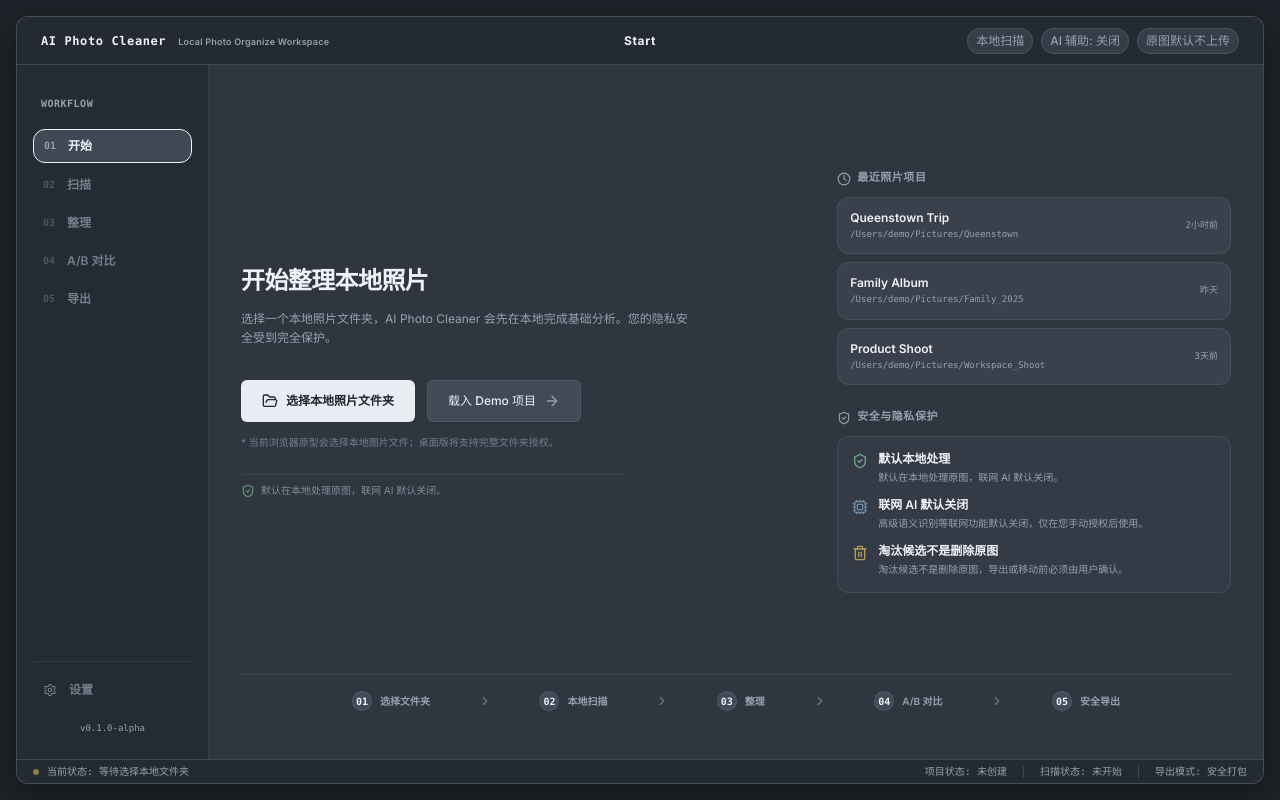
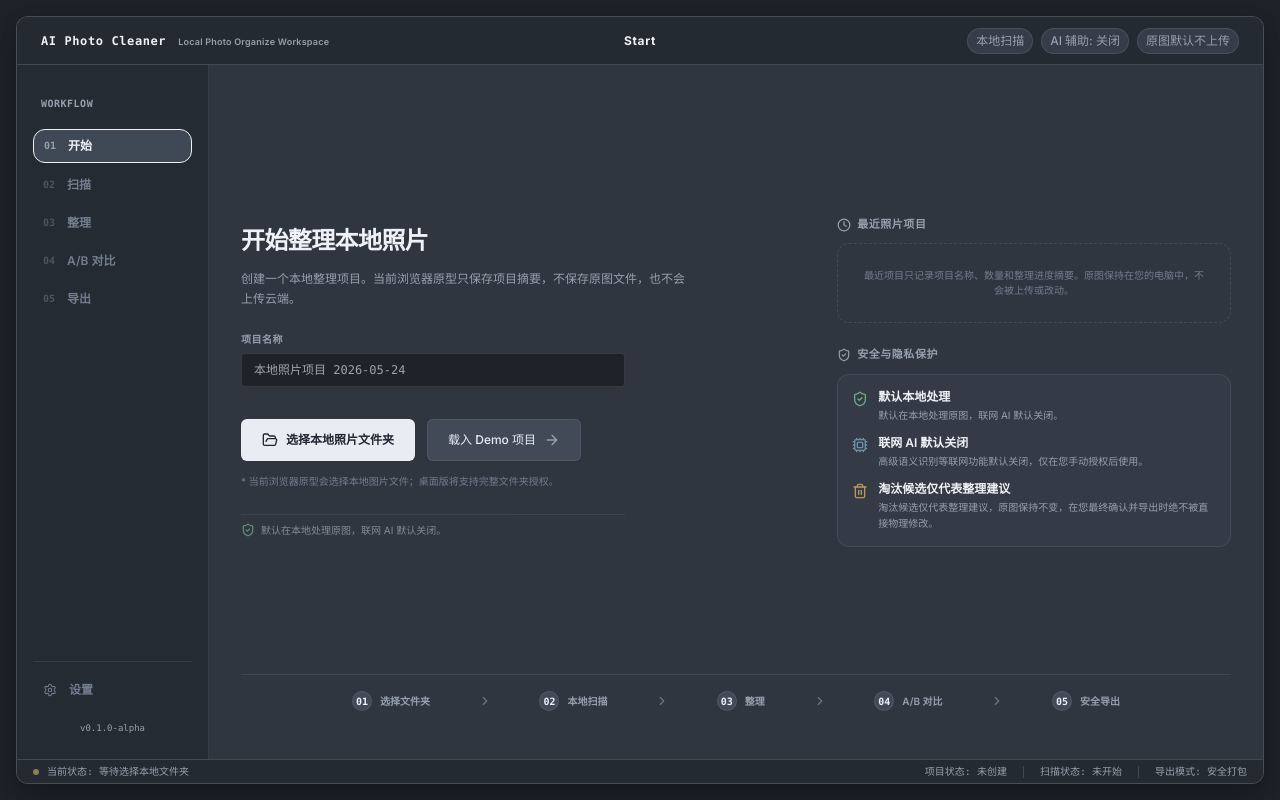
Before and after one commit to khinlinwong/ai-photo-cleaner, a Next.js app: page /desktop in a window 1280 px wide. Built offline with nearby package versions, Linux system fonts and the light colour scheme.

Commit message:
add local project flow mvp

```diff
--- a/src/components/desktop/LocalProjectStart.tsx
+++ b/src/components/desktop/LocalProjectStart.tsx
@@ -1,7 +1,14 @@
-import React, { useState, useRef } from 'react';
+import React, { useState, useRef, useEffect } from 'react';
 import { useRouter } from 'next/navigation';
 import { usePhotoWorkspace } from '@/context/PhotoWorkspaceContext';
 import { FolderOpen, ArrowRight, ShieldCheck, Cpu, Trash2, Clock, ChevronRight } from 'lucide-react';
+import {
+  getRecentLocalProjects,
+  saveRecentLocalProject,
+  createProjectId,
+  createFileFingerprints
+} from '@/lib/projects/localProjectStorage';
+import { LocalProjectSummary } from '@/lib/projects/types';
 
 interface LocalProjectStartProps {
   onStatusChange?: (status: string) => void;
@@ -15,6 +22,28 @@ export const LocalProjectStart: React.FC<LocalProjectStartProps> = ({ onStatusCh
   const [isStarting, setIsStarting] = useState<'none' | 'upload' | 'demo'>('none');
   const [errorMessage, setErrorMessage] = useState<string | null>(null);
 
+  // 项目名称状态管理
+  const [projectName, setProjectName] = useState('');
+  const [defaultNamePlaceholder, setDefaultNamePlaceholder] = useState('');
+
+  // 最近项目状态管理
+  const [recentProjects, setRecentProjects] = useState<LocalProjectSummary[]>([]);
+  const [selectedProjectForReassociate, setSelectedProjectForReassociate] = useState<LocalProjectSummary | null>(null);
+
+  // 默认项目名称生成器
+  const getDefaultProjectName = () => {
+    const today = new Date();
+    const yyyy = today.getFullYear();
+    const mm = String(today.getMonth() + 1).padStart(2, '0');
+    const dd = String(today.getDate()).padStart(2, '0');
+    return `本地照片项目 ${yyyy}-${mm}-${dd}`;
+  };
+
+  useEffect(() => {
+    setDefaultNamePlaceholder(getDefaultProjectName());
+    setRecentProjects(getRecentLocalProjects());
+  }, []);
+
   const handleSelectFolderClick = () => {
     fileInputRef.current?.click();
   };
@@ -23,7 +52,7 @@ export const LocalProjectStart: React.FC<LocalProjectStartProps> = ({ onStatusCh
     const files = Array.from(e.target.files || []);
     if (files.length === 0) return;
 
-    // 过滤出图片
+    // 过滤图片文件
     const imgFiles = files.filter(file => file.type.startsWith('image/'));
     if (imgFiles.length === 0) {
       setErrorMessage('请选择至少一张图片。');
@@ -37,6 +66,23 @@ export const LocalProjectStart: React.FC<LocalProjectStartProps> = ({ onStatusCh
     }
 
     try {
+      // 创建新本地项目摘要并保存至 localStorage
+      const projName = projectName.trim() || defaultNamePlaceholder || getDefaultProjectName();
+      const summary: LocalProjectSummary = {
+        projectId: createProjectId(),
+        projectName: projName,
+        createdAt: new Date().toLocaleString('zh-CN'),
+        updatedAt: new Date().toLocaleString('zh-CN'),
+        photoCount: imgFiles.length,
+        keepCount: 0,
+        cullCount: 0,
+        similarGroupCount: 0,
+        battleCompleted: 0,
+        battleTotal: 0,
+        fileFingerprints: createFileFingerprints(imgFiles)
+      };
+      saveRecentLocalProject(summary);
+
       uploadFiles(imgFiles);
     } catch (err) {
       console.error('File import error:', err);
@@ -56,6 +102,23 @@ export const LocalProjectStart: React.FC<LocalProjectStartProps> = ({ onStatusCh
     }
 
     try {
+      // 创建 Demo 演示项目摘要并保存至 localStorage
+      const projName = projectName.trim() || '演示旅行照片项目';
+      const summary: LocalProjectSummary = {
+        projectId: createProjectId(),
+        projectName: projName,
+        createdAt: new Date().toLocaleString('zh-CN'),
+        updatedAt: new Date().toLocaleString('zh-CN'),
+        photoCount: 8,
+        keepCount: 5,
+        cullCount: 1,
+        similarGroupCount: 1,
+        battleCompleted: 0,
+        battleTotal: 1,
+        fileFingerprints: []
+      };
+      saveRecentLocalProject(summary);
+
       loadDemoPhotos();
       router.push('/processing');
     } catch (err) {
@@ -67,12 +130,6 @@ export const LocalProjectStart: React.FC<LocalProjectStartProps> = ({ onStatusCh
       }
     }
   };
-
-  const recentProjects = [
-    { name: 'Queenstown Trip', path: '/Users/demo/Pictures/Queenstown', time: '2小时前' },
-    { name: 'Family Album', path: '/Users/demo/Pictures/Family_2025', time: '昨天' },
-    { name: 'Product Shoot', path: '/Users/demo/Pictures/Workspace_Shoot', time: '3天前' },
-  ];
 
   const steps = [
     { num: '01', label: '选择文件夹' },
@@ -103,8 +160,22 @@ export const LocalProjectStart: React.FC<LocalProjectStartProps> = ({ onStatusCh
               开始整理本地照片
             </h1>
             <p className="text-xs text-[var(--dt-text-secondary)] leading-relaxed max-w-md">
-              选择一个本地照片文件夹，AI Photo Cleaner 会先在本地完成基础分析。您的隐私安全受到完全保护。
+              创建一个本地整理项目。当前浏览器原型只保存项目摘要，不保存原图文件，也不会上传云端。
             </p>
+          </div>
+
+          {/* Project Name Input */}
+          <div className="space-y-1.5 max-w-sm">
+            <label className="text-[10px] font-bold text-[var(--dt-text-secondary)] uppercase tracking-wider font-mono block">
+              项目名称
+            </label>
+            <input
+              type="text"
+              value={projectName}
+              onChange={(e) => setProjectName(e.target.value)}
+              placeholder={defaultNamePlaceholder}
+              className="w-full bg-black/35 border border-white/10 rounded px-3 py-2 text-xs text-[var(--dt-text-primary)] focus:outline-none focus:border-emerald-500/50 transition-all font-mono"
+            />
           </div>
 
           {/* Action Buttons */}
@@ -157,25 +228,38 @@ export const LocalProjectStart: React.FC<LocalProjectStartProps> = ({ onStatusCh
               <Clock className="w-3.5 h-3.5" />
               <span>最近照片项目</span>
             </h3>
-            <div className="space-y-2">
-              {recentProjects.map((project, idx) => (
+
+            {recentProjects.length === 0 ? (
+              <div className="border border-dashed border-white/10 rounded-lg p-6 text-center text-[10px] text-[var(--dt-text-faint)]">
+                最近项目只记录项目名称、数量和整理进度摘要。原图保持在您的电脑中，不会被上传或改动。
+              </div>
+            ) : (
+              <div className="space-y-2 max-h-[220px] overflow-y-auto scrollbar-thin pr-1">
+                {recentProjects.map((project) => (
                   <div
-                  key={idx}
+                    key={project.projectId}
                     className="bg-[var(--dt-card-bg)] hover:bg-[var(--dt-card-hover-bg)] transition-colors p-3 rounded-lg flex items-center justify-between cursor-pointer border border-[var(--dt-border)]"
-                  onClick={() => alert(`模拟载入项目: ${project.name}`)}
+                    onClick={() => setSelectedProjectForReassociate(project)}
                   >
-                  <div className="truncate pr-2">
-                    <div className="text-xs font-semibold text-[var(--dt-text-primary)] truncate">{project.name}</div>
-                    <div className="text-[9px] text-[var(--dt-text-secondary)] truncate font-mono mt-0.5">
-                      {project.path}
+                    <div className="truncate pr-2 flex-1">
+                      <div className="text-xs font-semibold text-[var(--dt-text-primary)] truncate">{project.projectName}</div>
+                      <div className="text-[9px] text-[var(--dt-text-secondary)] truncate font-mono mt-1 flex items-center gap-2">
+                        <span>共 {project.photoCount} 张</span>
+                        <span>•</span>
+                        <span>{project.createdAt}</span>
                       </div>
                     </div>
-                  <div className="text-[9px] text-[var(--dt-text-muted)] shrink-0 font-mono">
-                    {project.time}
+                    <div className="text-[9px] text-[var(--dt-text-muted)] shrink-0 font-mono text-right">
+                      {project.keepCount > 0 || project.cullCount > 0 ? (
+                        <span className="text-[#6FA887]">已整理</span>
+                      ) : (
+                        <span className="text-yellow-500/80">未开始</span>
+                      )}
                     </div>
                   </div>
                 ))}
               </div>
+            )}
           </div>
 
           {/* Security & Privacy card */}
@@ -208,9 +292,9 @@ export const LocalProjectStart: React.FC<LocalProjectStartProps> = ({ onStatusCh
               <div className="flex items-start space-x-2.5">
                 <Trash2 className="w-4 h-4 text-[#B89A58] shrink-0 mt-0.5" />
                 <div>
-                  <span className="font-semibold text-[var(--dt-text-primary)] text-xs block">淘汰候选不是删除原图</span>
+                  <span className="font-semibold text-[var(--dt-text-primary)] text-xs block">淘汰候选仅代表整理建议</span>
                   <span className="text-[var(--dt-text-secondary)] text-[10px] leading-relaxed block mt-0.5">
-                    淘汰候选不是删除原图，导出或移动前必须由用户确认。
+                    淘汰候选仅代表整理建议，原图保持不变，在您最终确认并导出时绝不被直接物理修改。
                   </span>
                 </div>
               </div>
@@ -237,6 +321,57 @@ export const LocalProjectStart: React.FC<LocalProjectStartProps> = ({ onStatusCh
           ))}
         </div>
       </div>
+
+      {/* Reassociation Modal */}
+      {selectedProjectForReassociate && (
+        <div className="fixed inset-0 bg-black/60 backdrop-filter backdrop-blur-sm flex items-center justify-center z-50 p-4">
+          <div className="bg-[#1a1f26] border border-white/10 rounded-xl p-6 max-w-md w-full shadow-2xl space-y-4 text-left text-[var(--dt-text-primary)]">
+            <h3 className="text-sm font-bold text-[var(--dt-text-primary)] flex items-center gap-2">
+              <FolderOpen className="w-4 h-4 text-yellow-400" />
+              重新关联本地照片
+            </h3>
+
+            <div className="space-y-1">
+              <p className="text-xs text-[var(--dt-text-secondary)] leading-relaxed">
+                项目：<span className="font-semibold text-[var(--dt-text-primary)]">{selectedProjectForReassociate.projectName}</span>
+              </p>
+              <p className="text-[10px] text-[var(--dt-text-faint)] font-mono">
+                照片数量: {selectedProjectForReassociate.photoCount} 张 • 建立时间: {selectedProjectForReassociate.createdAt}
+              </p>
+            </div>
+
+            <p className="text-xs text-[var(--dt-text-secondary)] leading-relaxed">
+              这是一个项目摘要。当前浏览器原型不会保存原图文件。若要继续整理该项目，请点击下方按钮重新选择同一批照片进行关联。
+            </p>
+
+            <div className="bg-black/25 border border-white/5 rounded-lg p-3 text-[10px] text-[var(--dt-text-soft)] space-y-1 leading-relaxed">
+              <p className="font-semibold text-white/90">💡 安全声明：</p>
+              <p>• 原图保持在您的本地电脑中，不会被上传或改动。</p>
+              <p>• 淘汰候选仅代表整理建议，原图保持不变。</p>
+              <p>• 最近项目摘要只存储在您的浏览器缓存中，不会上传云端。</p>
+            </div>
+
+            <div className="flex items-center justify-end space-x-2 pt-2">
+              <button
+                onClick={() => setSelectedProjectForReassociate(null)}
+                className="desktop-button-secondary text-xs py-2 px-4 rounded"
+              >
+                关闭
+              </button>
+              <button
+                onClick={() => {
+                  setSelectedProjectForReassociate(null);
+                  handleSelectFolderClick();
+                }}
+                className="desktop-button-primary text-xs py-2 px-4 rounded flex items-center gap-1.5"
+              >
+                <FolderOpen className="w-3.5 h-3.5" />
+                重新选择照片继续
+              </button>
+            </div>
+          </div>
+        </div>
+      )}
     </div>
   );
 };
--- /dev/null
+++ b/src/lib/projects/localProjectStorage.ts
@@ -0,0 +1,68 @@
+import { LocalProjectSummary, LocalProjectFileFingerprint } from './types';
+
+const STORAGE_KEY = 'ai-photo-cleaner:recent-projects';
+const RECENT_PROJECTS_LIMIT = 6;
+
+export function createProjectId(): string {
+  if (typeof window !== 'undefined' && window.crypto && typeof window.crypto.randomUUID === 'function') {
+    return window.crypto.randomUUID();
+  }
+  return `project-${Date.now()}-${Math.random().toString(36).substring(2, 9)}`;
+}
+
+export function createFileFingerprints(files: File[]): LocalProjectFileFingerprint[] {
+  return Array.from(files).map(file => ({
+    name: file.name,
+    size: file.size,
+    lastModified: file.lastModified,
+    type: file.type
+  }));
+}
+
+export function getRecentLocalProjects(): LocalProjectSummary[] {
+  if (typeof window === 'undefined') {
+    return [];
+  }
+  try {
+    const raw = localStorage.getItem(STORAGE_KEY);
+    if (!raw) {
+      return [];
+    }
+    const parsed = JSON.parse(raw);
+    if (Array.isArray(parsed)) {
+      return parsed;
+    }
+    return [];
+  } catch (err) {
+    console.warn('[ProjectStorage] Failed to parse recent projects from localStorage:', err);
+    return [];
+  }
+}
+
+export function saveRecentLocalProject(summary: LocalProjectSummary): void {
+  if (typeof window === 'undefined') {
+    return;
+  }
+  try {
+    const current = getRecentLocalProjects();
+    const next = [
+      summary,
+      ...current.filter(item => item.projectId !== summary.projectId)
+    ].slice(0, RECENT_PROJECTS_LIMIT);
+
+    localStorage.setItem(STORAGE_KEY, JSON.stringify(next));
+  } catch (err) {
+    console.warn('[ProjectStorage] Failed to save project to localStorage:', err);
+  }
+}
+
+export function clearRecentLocalProjects(): void {
+  if (typeof window === 'undefined') {
+    return;
+  }
+  try {
+    localStorage.removeItem(STORAGE_KEY);
+  } catch (err) {
+    console.warn('[ProjectStorage] Failed to clear recent projects from localStorage:', err);
+  }
+}
--- /dev/null
+++ b/src/lib/projects/types.ts
@@ -0,0 +1,20 @@
+export interface LocalProjectSummary {
+  projectId: string;
+  projectName: string;
+  createdAt: string;
+  updatedAt: string;
+  photoCount: number;
+  keepCount: number;
+  cullCount: number;
+  similarGroupCount: number;
+  battleCompleted: number;
+  battleTotal: number;
+  fileFingerprints?: LocalProjectFileFingerprint[];
+}
+
+export interface LocalProjectFileFingerprint {
+  name: string;
+  size: number;
+  lastModified: number;
+  type?: string;
+}
```
Lines whose indentation alone changed are shown as unchanged.
